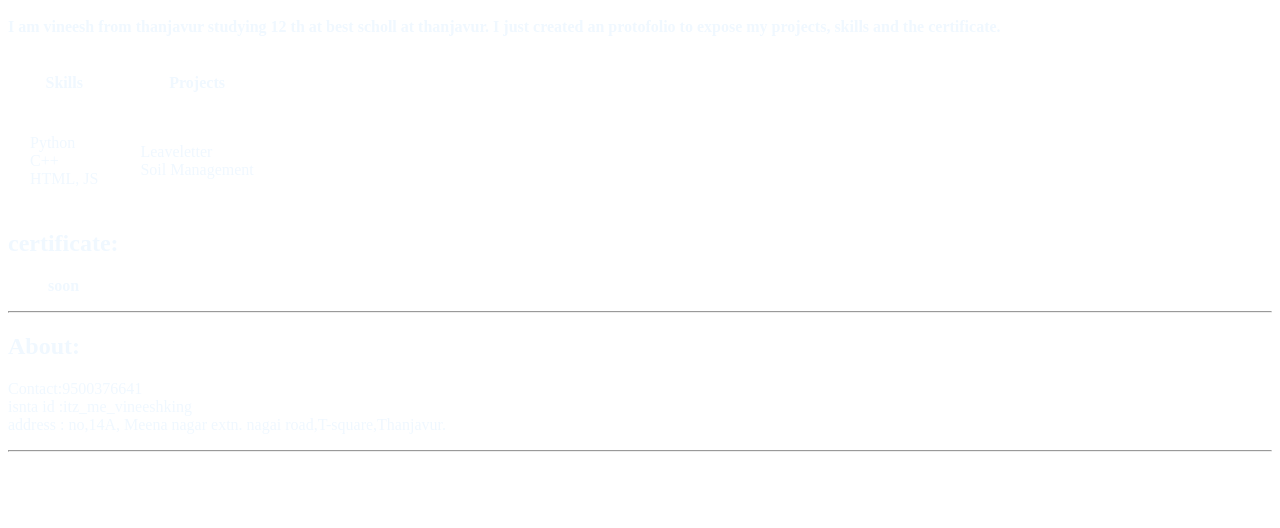
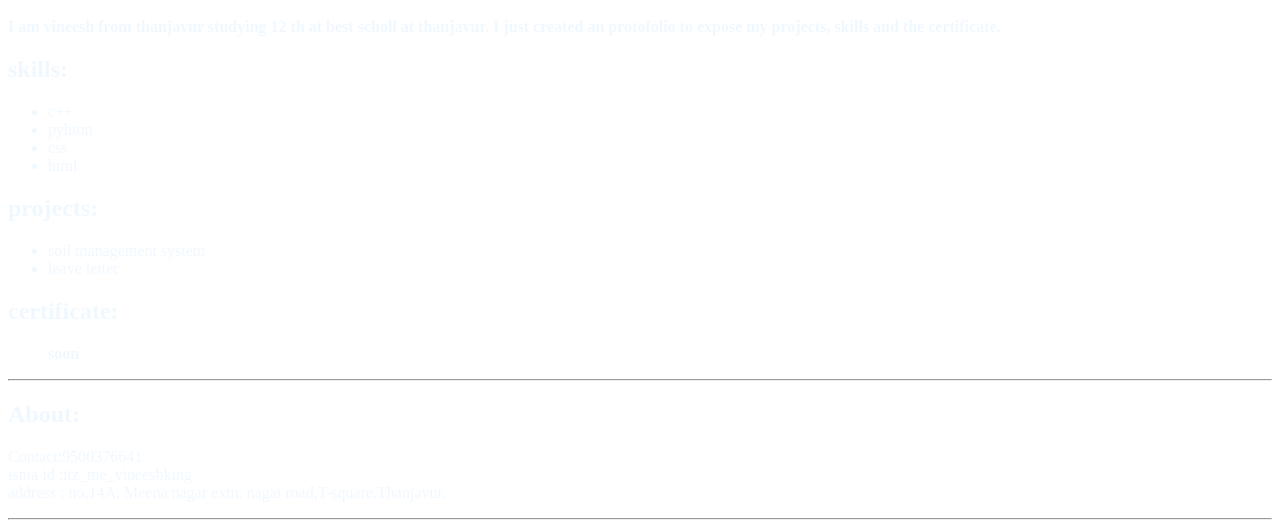
Before and after one commit to vineeshking08/Vineesh-website, a plain HTML site: page index.html in a window 1280 px wide. Shown: the part 378-906 px from the top of the page. Before the commit the page ends 838 px from the top, so only its background shows below. Drawn offline with Linux system fonts and the light colour scheme.

Commit message:
Update index.html

```diff
--- a/index.html
+++ b/index.html
@@ -17,24 +17,19 @@
         I just created an protofolio to expose my projects, skills and the certificate.
 </b>
     </p>
+   <h2>skills:</h2>
+    <ul>
+      <li>c++</li>
+      <li>pyhton</li>
+      <li>css</li>
+      <li>html </li>
+    </ul>
 
-<table border="00" cellpadding="20">
-  <tr>
-    <th>Skills</th>
-    <th>Projects</th>
-  </tr>
-  <tr>
-    <td>
-      Python<br>
-      C++<br>
-      HTML, JS
-    </td>
-    <td>
-      Leaveletter<br>
-      Soil Management
-    </td>
-  </tr>
-</table>
+    <h2>projects:</h2><ul>
+      <li>soil management system</li>
+      <li>leave letter </li>
+    </ul>
+
 
     <h2>certificate:</h2>
     <b><ul>
```
